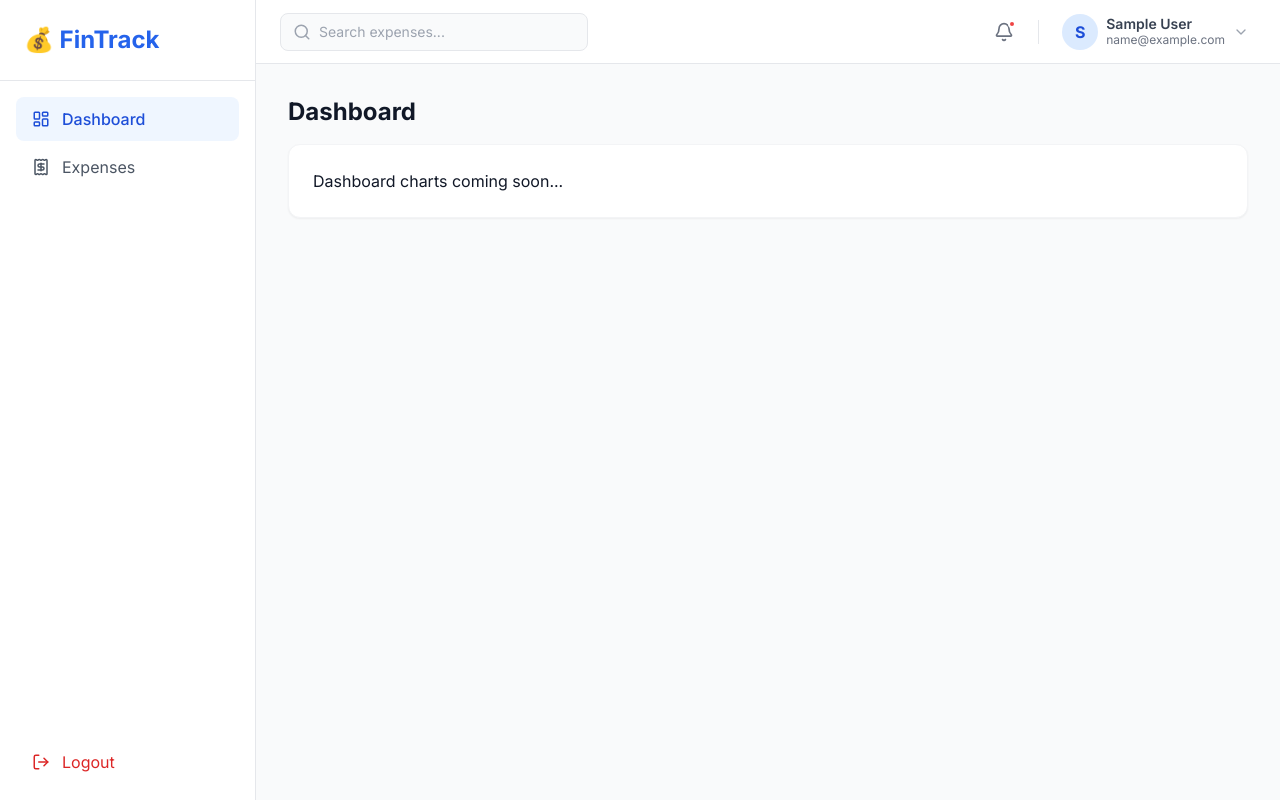
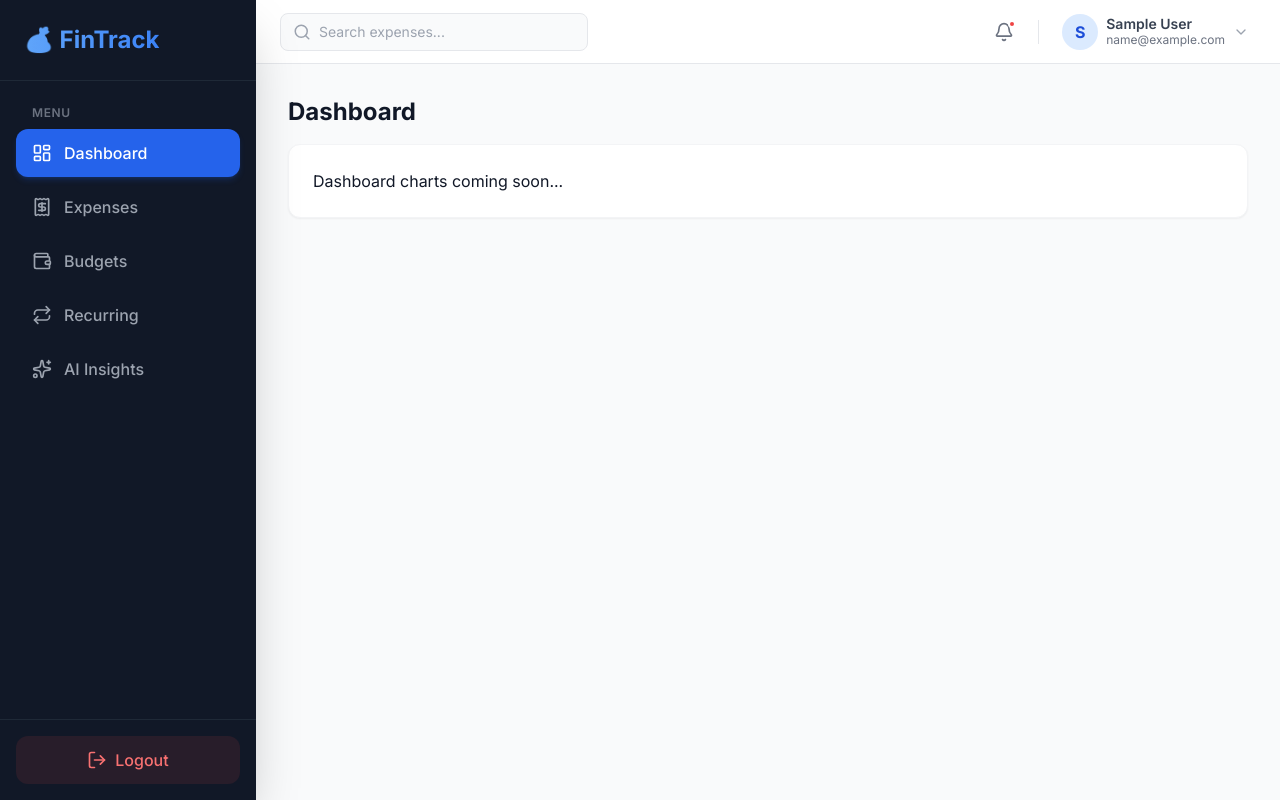
Before and after one commit to Sara12-2/FinTrack_MERN_Stack_Project, a React app in the folder frontend/: page / in a window 1280 px wide. Built offline with nearby package versions, Linux system fonts and the light colour scheme; sample sign-in values are in the browser's storage; the HTML template or start-up script is replaced by a standard one.

Commit message:
feat: updated Sidebar with dark theme

```diff
--- a/frontend/src/components/layout/Sidebar.jsx
+++ b/frontend/src/components/layout/Sidebar.jsx
@@ -1,31 +1,63 @@
 import { NavLink } from 'react-router-dom';
-import { LayoutDashboard, Receipt, LogOut } from 'lucide-react';
+import { LayoutDashboard, Receipt, Wallet, Repeat, Sparkles, LogOut, X } from 'lucide-react';
 import { useAuth } from '../../context/AuthContext';
 
 const links = [
   { to: '/', icon: LayoutDashboard, label: 'Dashboard' },
   { to: '/expenses', icon: Receipt, label: 'Expenses' },
+  { to: '/budgets', icon: Wallet, label: 'Budgets' },
+  { to: '/recurring', icon: Repeat, label: 'Recurring' },
+  { to: '/insights', icon: Sparkles, label: 'AI Insights' },
 ];
 
-export default function Sidebar() {
+export default function Sidebar({ closeSidebar }) {
   const { logout } = useAuth();
+
   return (
-    <aside className="w-64 bg-white border-r border-gray-200 flex flex-col min-h-screen">
-      <div className="p-6 border-b border-gray-200">
-        <h1 className="text-2xl font-bold text-primary-600">💰 FinTrack</h1>
+    <aside className="w-64 bg-gray-900 text-white flex flex-col h-full shadow-2xl">
+      {/* Logo & Mobile Close Button */}
+      <div className="p-6 border-b border-gray-800 flex justify-between items-center">
+        <h1 className="text-2xl font-bold bg-clip-text text-transparent bg-gradient-to-r from-blue-400 to-primary-500">
+          💰 FinTrack
+        </h1>
+        <button onClick={closeSidebar} className="md:hidden text-gray-400 hover:text-white">
+          <X size={24} />
+        </button>
       </div>
-      <nav className="flex-1 p-4 space-y-1">
+
+      {/* Navigation Links */}
+      <nav className="flex-1 p-4 space-y-1.5 overflow-y-auto">
+        <p className="px-4 text-xs font-semibold text-gray-500 uppercase tracking-wider mb-2 mt-2">Menu</p>
         {links.map(({ to, icon: Icon, label }) => (
-          <NavLink key={to} to={to} end={to === '/'} className={({ isActive }) =>
-            `flex items-center gap-3 px-4 py-2.5 rounded-lg transition ${isActive ? 'bg-primary-50 text-primary-700 font-medium' : 'text-gray-600 hover:bg-gray-50'}`
-          }>
-            <Icon size={18} /> {label}
+          <NavLink
+            key={to}
+            to={to}
+            end={to === '/'}
+            onClick={closeSidebar}
+            className={({ isActive }) =>
+              `flex items-center gap-3 px-4 py-3 rounded-xl transition-all duration-200 ${
+                isActive
+                  ? 'bg-primary-600 text-white shadow-md shadow-primary-600/20'
+                  : 'text-gray-400 hover:bg-gray-800 hover:text-white'
+              }`
+            }
+          >
+            {/* Corrected Icon usage */}
+            <Icon size={20} />
+            <span className="font-medium">{label}</span>
           </NavLink>
         ))}
       </nav>
-      <button onClick={logout} className="m-4 flex items-center gap-3 px-4 py-2.5 text-red-600 hover:bg-red-50 rounded-lg transition">
-        <LogOut size={18} /> Logout
-      </button>
+
+      {/* Logout Button */}
+      <div className="p-4 border-t border-gray-800">
+        <button
+          onClick={logout}
+          className="w-full flex items-center justify-center gap-2 px-4 py-3 bg-red-500/10 text-red-400 hover:bg-red-500 hover:text-white rounded-xl transition-all duration-200 font-medium"
+        >
+          <LogOut size={20} /> Logout
+        </button>
+      </div>
     </aside>
   );
 }
```
